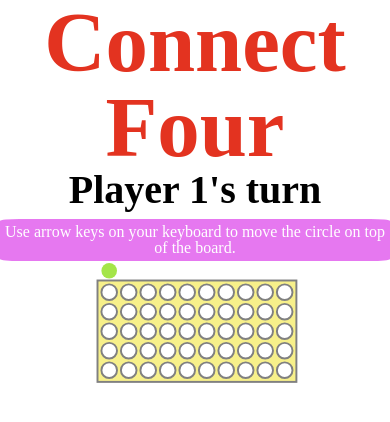
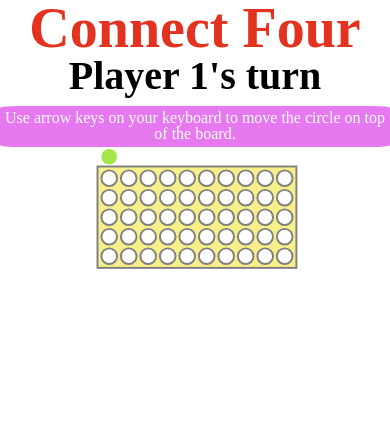
Before and after one commit to enamarat/Connect-Four, a plain HTML site: page index.html in a window 390 px wide. Drawn offline with Linux system fonts and the light colour scheme.

Commit message:
Make main header smaller on mobile screens.

```diff
--- a/styles/styles.css
+++ b/styles/styles.css
@@ -55,3 +55,10 @@ button {
 button:hover {
   color: #d3eb21;
 }
+
+/*** queries ***/
+@media screen and (max-width: 480px) {
+  h1 {
+    font-size: 3.5rem;
+  }
+}
```
